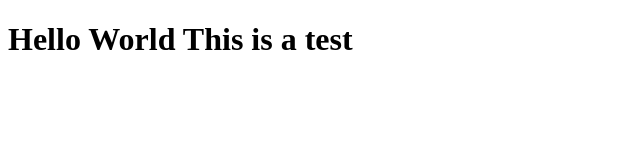
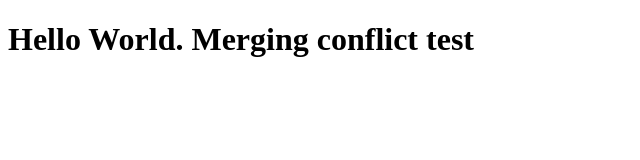
Before and after one commit to Derrick-Nyongesa/project1, a plain HTML site: page index.html in a window 1280 px wide. Shown: the whole page, without its empty margins (0-640 px from the left). Drawn offline with Linux system fonts and the light colour scheme.

Commit message:
modfied paragraph

```diff
--- a/index.html
+++ b/index.html
@@ -7,6 +7,6 @@
     <title>Working with Git on Team</title>
 </head>
 <body>
-    <h1>Hello World This is a test</h1>
+    <h1>Hello World. Merging conflict test</h1>
 </body>
 </html>
```
